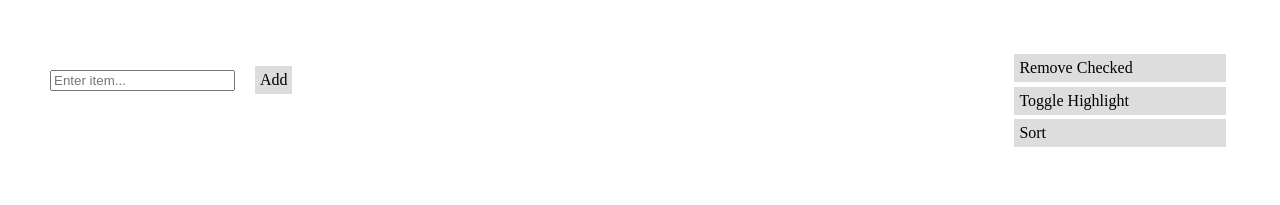
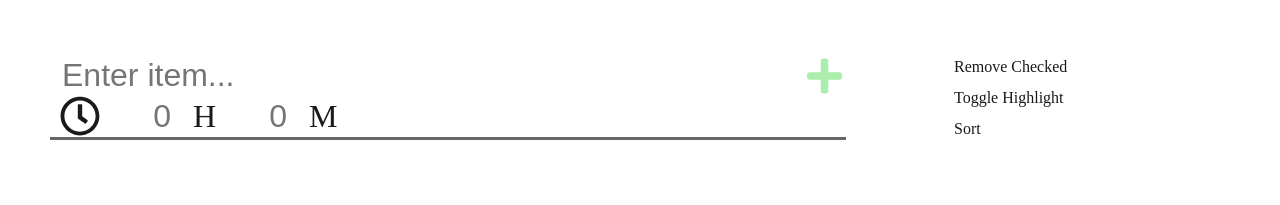
Before and after one commit to mcdoash/ToDoList, a plain HTML site: page index.html in a window 1280 px wide. Drawn offline with Linux system fonts and the light colour scheme.

Commit message:
Add more styling

```diff
--- a/index.html
+++ b/index.html
@@ -14,10 +14,20 @@
     </head>
 
     <body>
+        <div id="wrapper">
             <div id="list">
-            <form name="addItem" id="add-item">
+                <form name="addItem" id="addItem">
+                    <div class="inputSection">
                         <input type="text" name="itemName" placeholder="Enter item...">
-                <div class="button" id="add">Add</div>
+                    </div>
+                    <div class="inputSection">
+                        <i class="far fa-clock fa-lg"></i>
+                        <input type="number" name="hours" placeholder="0" min="0">H
+                        <input type="number" name="minutes" placeholder="0" min="0" max="59">M
+                    </div>
+                    <div class="inputSection" id="add">
+                        <div class="button"><i class="fas fa-plus fa-lg"></i></div>
+                    </div>
                 </form>
 
                 <ul id="listItems">
@@ -30,7 +40,7 @@
                 <div id="highlight" class="button">Toggle Highlight</div>
                 <div id="sort" class="button">Sort</div>
             </div>
-
+        </div>
     </body>
 
     <script src="script.js"></script>
--- a/main.css
+++ b/main.css
@@ -4,39 +4,90 @@
 }
 html {
     font-size: 16px;
+    color: #1a1a1a;
 }
 
-h2 {
-    font-size: 2rem;
+
+#wrapper{
+    margin: 0 auto;
 }
-
 .button {
     padding: 5px;
     margin: 2%;
     cursor: pointer;
-    background-color: #ddd;
-}
-.highlighted {
-    background-color: yellow;
 }
 
 #list {
     width: 70%;
+    max-width: 1000px;
     float: left;
     padding: 50px;
     display: inline-block;
 }
-#add-item * {
+#addItem, .item {
+    padding: 5px 10px 0 10px;
+    border-radius: 5px 5px 0 0;
+}
+
+#addItem {
+    position: relative;
+    border-bottom: 3px solid #666;
+}
+.inputSection {
+    margin-right: 50px;
+    font-size: 2rem;
+}
+.inputSection#add {
+    margin-right: 0;
+    position: absolute;
+    right: 0;
+    top: 0;
+    color: #abedab;
+    transition: color 0.5s;
+}
+.inputSection#add:hover {
+    color: #2dd22d;
+}
+input {
+    padding: 2px;
+    border: none;
+    outline: none;
+    font-size: 2rem;
+    background-color: rgba(0, 0, 0, 0);
+}
+input:focus {
+}
+input[type="number"] {
+    width: 75px;
+    text-align: right;
+    margin: 0 5px;
+}
+.highlighted {
+    background-color: #ffff99!important;
+}
+
+
+ul {
+    padding: 0;
+    list-style: 0;
+}
+#addItem * {
     display: inline-block;
 }
 .item {
     margin: 2% 0;
     list-style-type: none;
+    cursor: pointer;
+    font-size: 2rem;
+    border-bottom: 2px solid #999;
+    transition: background-color 0.5s;
+}
+.item:hover {
+    background-color: rgba(0, 0, 0, 0.05);
 }
 .item::before {
     display: none;
     font-family: "Font Awesome 5 Free";
-    font-size: 2rem;
     content: "\f0c8";
 }
 .checked::before {
@@ -51,14 +102,10 @@ h2 {
 .item * {
     display: inline-block;
 }
-.item input[type=checkbox] {
-    opacity: 0;
-}
 
 
 #sidebar {
-    width: 25%;
-    float: right;
+    width: 250px;
     padding: 50px;
     display: inline-block;
 }
--- a/script.js
+++ b/script.js
@@ -18,7 +18,7 @@ function addItem() {
 
     if(validItem(itemName)) {
         //clear form
-        document.getElementById("add-item").reset();
+        document.getElementById("addItem").reset();
 
         //create new div element to hold all the new item elements
         var newItem = document.createElement("li");
```
Lines whose indentation alone changed are shown as unchanged.
